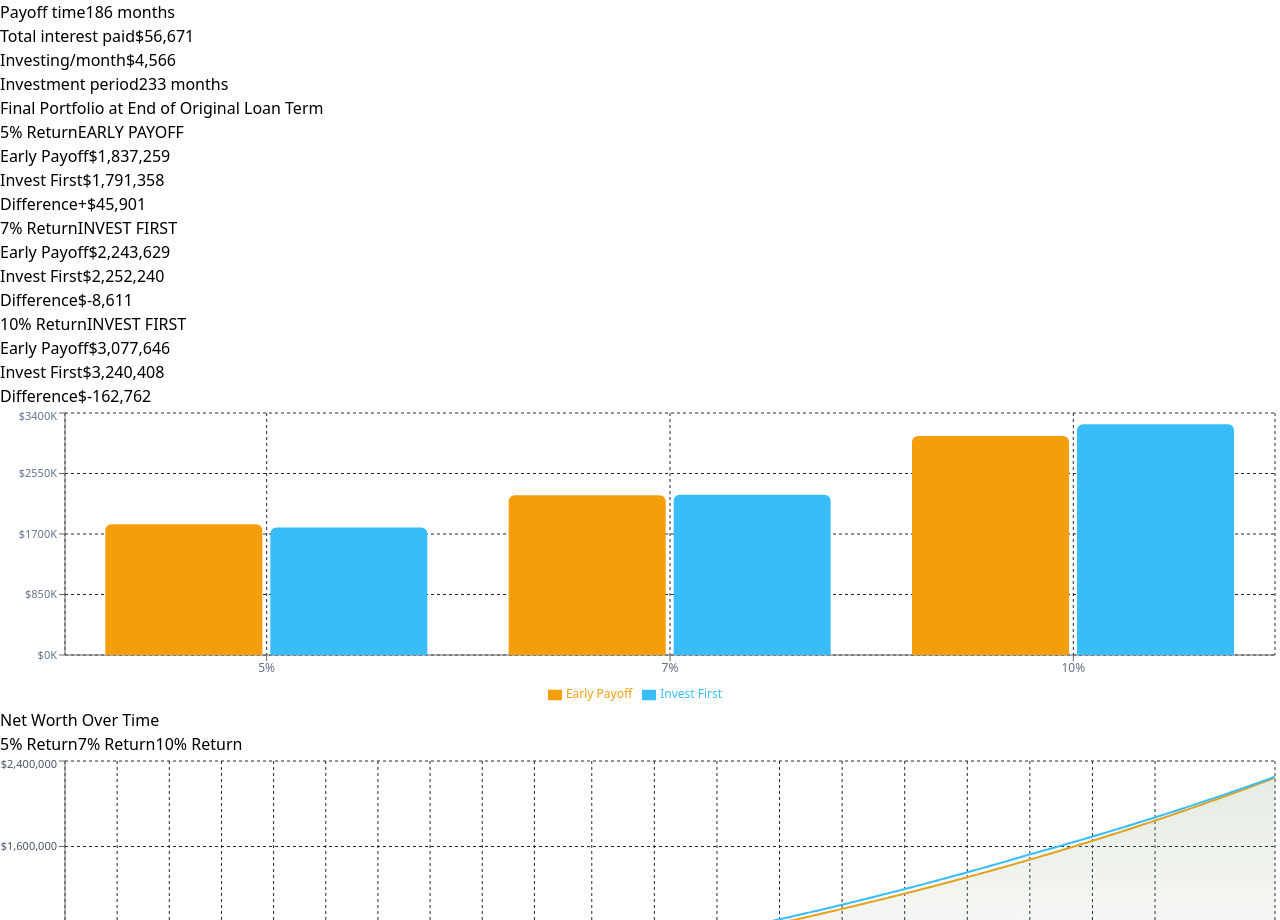
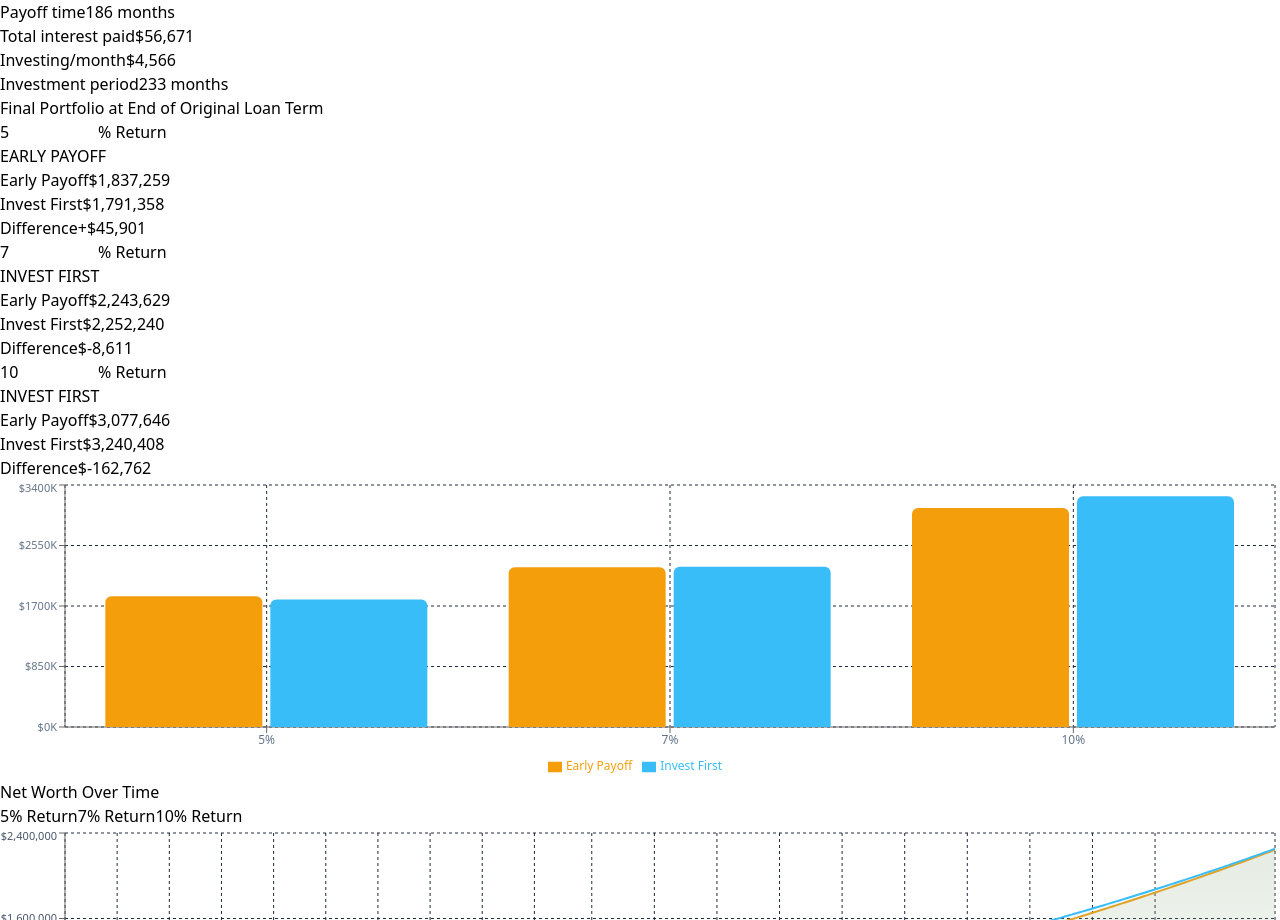
Before and after one commit to yeestman/mortgage-payoff-calculator, a React (Vite) app: page / in a window 1280 px wide. Shown: the part 840-1760 px from the top of the page. Built offline with nearby package versions, Linux system fonts and the light colour scheme.

Commit message:
Make investment return rates editable

```diff
--- a/src/App.jsx
+++ b/src/App.jsx
@@ -189,8 +189,13 @@ export default function App() {
   const [activeRateTab, setActiveRateTab] = useState(1); // default 7%
   const [activeAmortTab, setActiveAmortTab] = useState(0);
 
-  const returnRates = [0.05, 0.07, 0.10];
-  const returnLabels = ['5% Return', '7% Return', '10% Return'];
+  // Editable return rates
+  const [rate1, setRate1] = useState(5);
+  const [rate2, setRate2] = useState(7);
+  const [rate3, setRate3] = useState(10);
+
+  const returnRates = [rate1 / 100, rate2 / 100, rate3 / 100];
+  const returnLabels = [`${rate1}% Return`, `${rate2}% Return`, `${rate3}% Return`];
 
   const extraPerMonth = extraPerDay * 365.25 / 12;
   const termMonths = termYears * 12;
@@ -335,10 +340,21 @@ export default function App() {
         <div className="grid grid-cols-1 md:grid-cols-3 gap-4 mb-6">
           {data.results.map((r, i) => {
             const diff = r.finalA - r.finalB;
+            const rateSetters = [setRate1, setRate2, setRate3];
+            const rateValues = [rate1, rate2, rate3];
             return (
               <div key={i} className="bg-slate-800/40 border border-slate-700 rounded-xl p-4">
                 <div className="flex items-center justify-between mb-3">
-                  <span className="text-sm font-semibold text-slate-300">{(r.rate * 100).toFixed(0)}% Return</span>
+                  <div className="flex items-center gap-1">
+                    <input
+                      type="number"
+                      value={rateValues[i]}
+                      onChange={(e) => rateSetters[i](parseFloat(e.target.value) || 0)}
+                      min={0} max={30} step={0.5}
+                      className="w-14 bg-slate-700 border border-slate-600 rounded px-1.5 py-0.5 text-sm font-semibold text-slate-200 text-center focus:border-sky-500 focus:outline-none focus:ring-1 focus:ring-sky-500"
+                    />
+                    <span className="text-sm text-slate-400">% Return</span>
+                  </div>
                   <span className={`text-xs font-bold px-2 py-0.5 rounded-full ${
                     r.winner === 'A'
                       ? 'bg-amber-500/20 text-amber-400'
```
